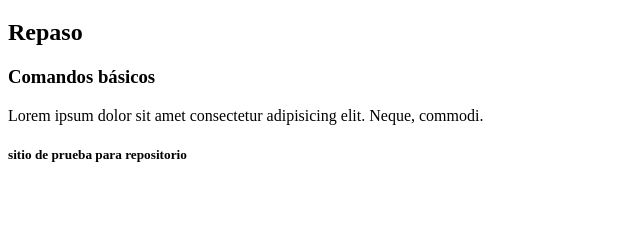
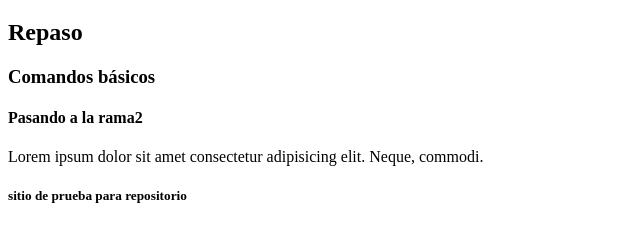
Before and after one commit to lucas-es-lucas/pruebaGit2, a plain HTML site: page index.html in a window 1280 px wide. Shown: the part 61-302 px from the top of the page, without its empty margins (0-640 px from the left). Drawn offline with Linux system fonts and the light colour scheme.

Commit message:
cuarta subida: index modificado / .gitignore sin commitear

```diff
--- a/index.html
+++ b/index.html
@@ -10,6 +10,7 @@
      <h1>GIT After class</h1>
      <h2>Repaso</h2>
      <h3>Comandos básicos</h3>
+     <h4>Pasando a la rama2</h4>
      <p>Lorem ipsum dolor sit amet consectetur adipisicing elit. Neque, commodi.</p>
      <footer>
           <h5>sitio de prueba para repositorio</h5>
```
